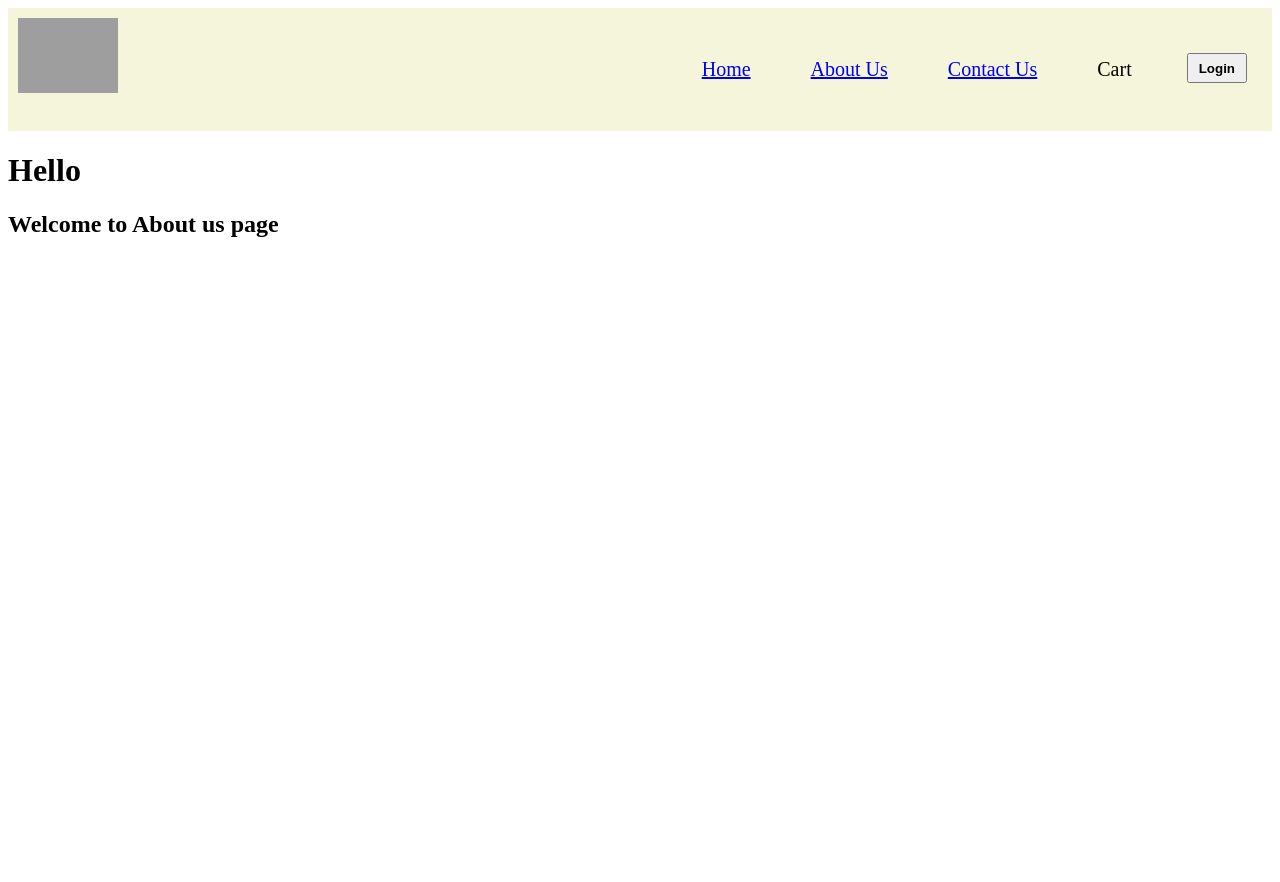
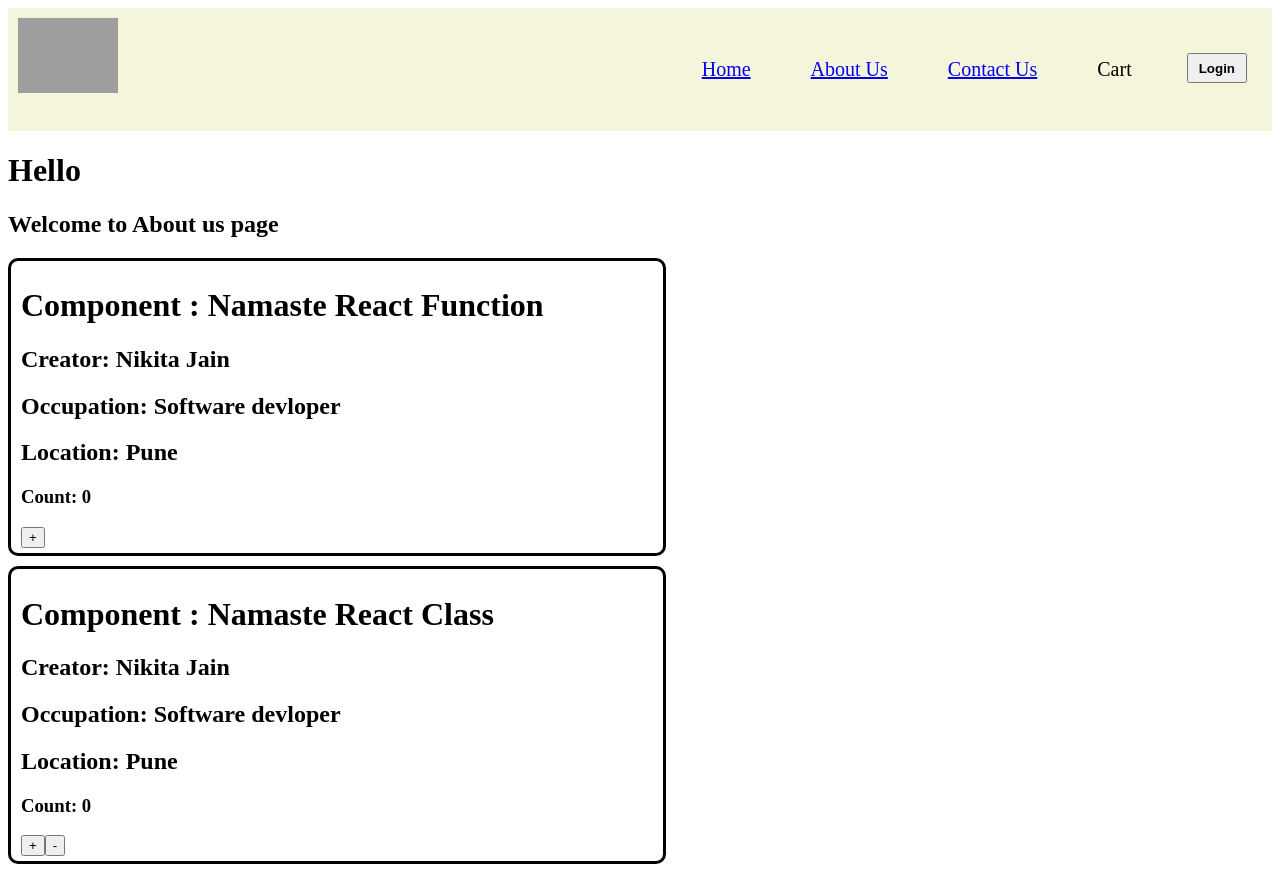
Before and after one commit to nikijain9/Namaste-React-by-AS, a React (Vite) app: page /about in a window 1280 px wide. Before the commit the page ends 800 px from the top, so only its background shows below. Built offline with nearby package versions, Linux system fonts and the light colour scheme; grey boxes are pictures that could not be loaded.

Commit message:
Class based component

```diff
--- a/src/components/About.js
+++ b/src/components/About.js
@@ -1,8 +1,31 @@
+import User from "./User"
+import UserClass from "./UserClass";
+
 const About = () => {
+
+    const aboutData = {
+        name: "Nikita Jain",
+        occupation: "Software devloper",
+        location: "Pune"
+    }
+
+    const {name, occupation, location} = aboutData;
     return (
         <div>
             <h1>Hello</h1>
             <h2>Welcome to About us page</h2>
+            <User
+                component={"Function"}
+                name={name}
+                occupation={occupation}
+                location={location}
+            />
+            <UserClass
+                component={"Class"}
+                name={name}
+                occupation={occupation}
+                location={location}
+            />
         </div>
     )
 }
--- /dev/null
+++ b/src/components/User.js
@@ -0,0 +1,22 @@
+import { useState } from "react";
+
+const User = (props) => {
+    const [count, setCount] = useState(0);
+    const {component, name, occupation, location} = props;
+
+    return (
+        <div className="user-info">
+            <h1>Component : Namaste React  {component} </h1>
+            <h2>Creator: {name} </h2>
+            <h2>Occupation: {occupation} </h2>
+            <h2>Location: {location} </h2>
+            <h3>Count: {count} </h3>
+            <button onClick={() => {
+                setCount(count + 1)
+            }}> +
+            </button>
+        </div>
+    )
+}
+
+export default User;
--- /dev/null
+++ b/src/components/userClass.js
@@ -0,0 +1,44 @@
+import React from "react";
+
+class UserClass extends React.Component {
+
+    constructor(props) {
+        super(props);
+        this.state = {
+            count: 0
+        }
+    }
+
+    render() {
+        const {component, name, occupation, location} = this.props;
+        const {count} = this.state;
+
+        return (
+            <div className="user-info">
+                <h1>Component : Namaste React {component}</h1>
+                <h2>Creator: {name}</h2>
+                <h2>Occupation: {occupation}</h2>
+                <h2>Location: {location}</h2>
+                <h3>Count: {count}</h3>
+                <button
+                    onClick={() => {
+                        this.setState({
+                            count: this.state.count + 1
+                        })
+                    }}
+                > +
+                </button>
+                <button
+                    onClick={() => {
+                        this.setState({
+                            count: this.state.count - 1
+                        })
+                }}
+                > -
+                </button>
+            </div>
+        )
+    }
+}
+
+export default UserClass;
--- a/styles.css
+++ b/styles.css
@@ -91,3 +91,11 @@
     height: 23px;
     margin-top: 21px;
 }
+
+.user-info {
+    border: 3px solid black;
+    padding: 5px 10px;
+    width: 50%;
+    border-radius: 10px;
+    margin-bottom: 10px;
+}
```
